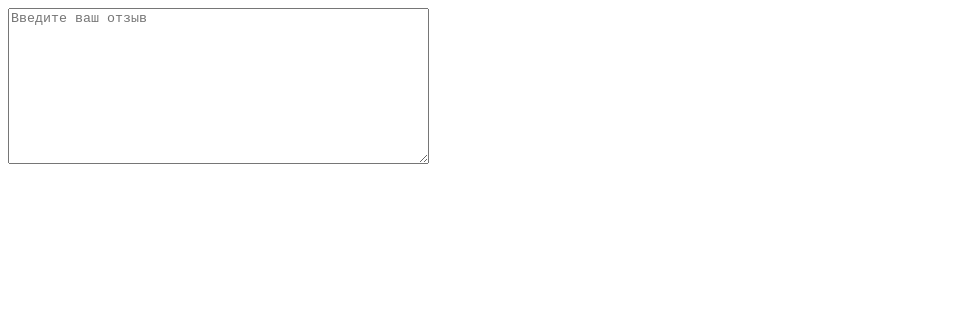
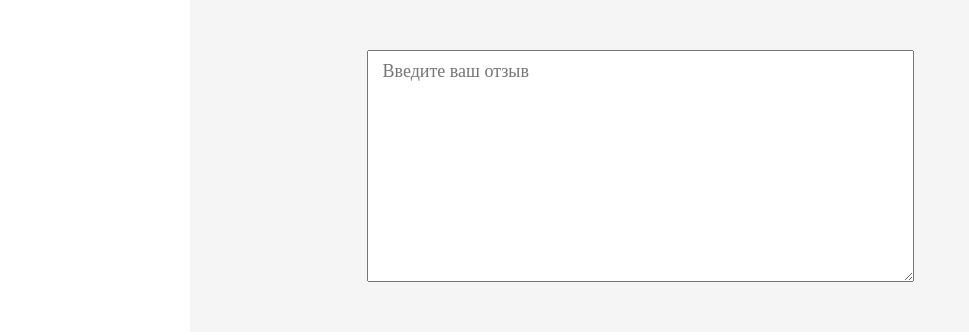
Before and after one commit to ZhuNatallia/FE_home_works, a plain HTML site: page 03_12/index.html in a window 1280 px wide. Shown: the whole page, without its empty margins (0-969 px from the left). Drawn offline with Linux system fonts and the light colour scheme.

Commit message:
styles added

```diff
--- a/03_12/css/style.css
+++ b/03_12/css/style.css
@@ -1,4 +1,20 @@
-.textareaContent {
+* {
+	margin: 0;
+	padding: 0;
+	box-sizing: border-box;
+}
+
+.feedback {
+    display: flex;
+    justify-content: center;
+	width: 900px;
+	margin: 0 auto;
+	padding: 50px;
+	background-color: #f5f5f5ff;
+}
+
+.textarea {
+	padding: 10px 15px;
 	font-size: 18px;
 	font-family: serif;
 }
--- a/03_12/script/script.js
+++ b/03_12/script/script.js
@@ -11,7 +11,6 @@ let content;
 textareaContent.addEventListener('input', (e) => {
 	let content = e.target.value;
 	localStorage.setItem('text_content', content);
-	console.log(content);
 });
 
 if (localStorage.getItem('text_content')) {
```
